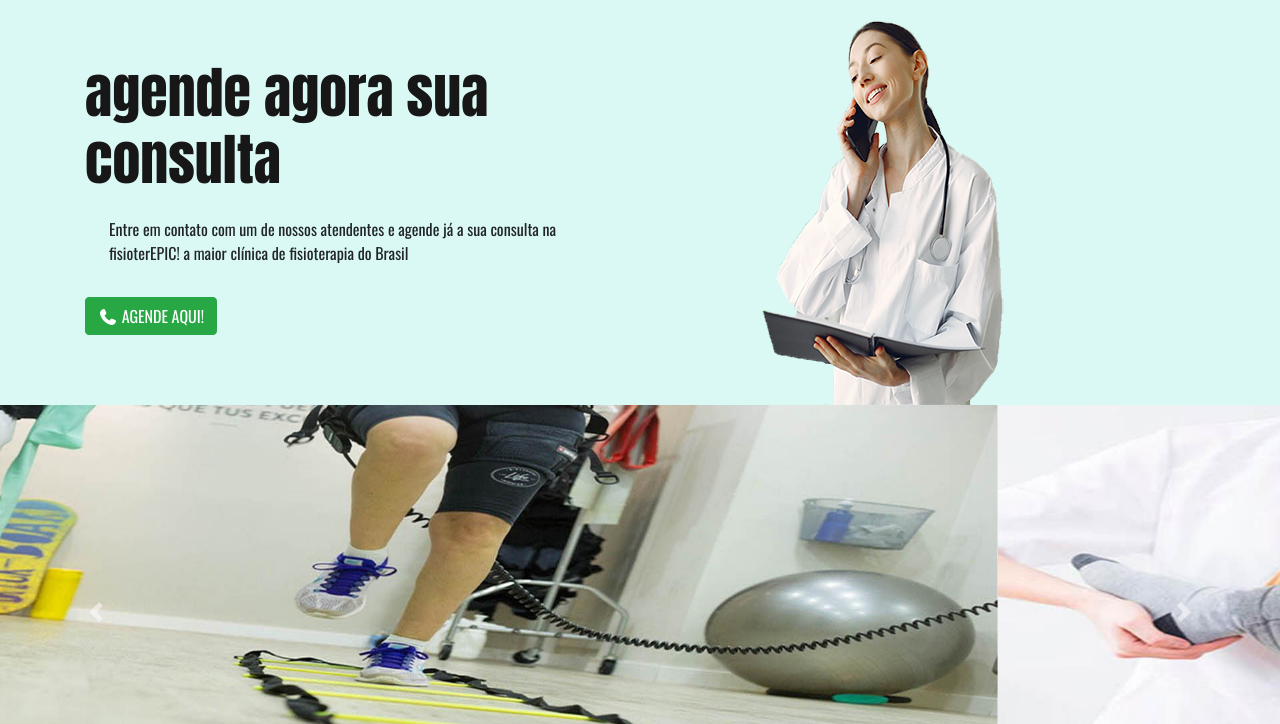
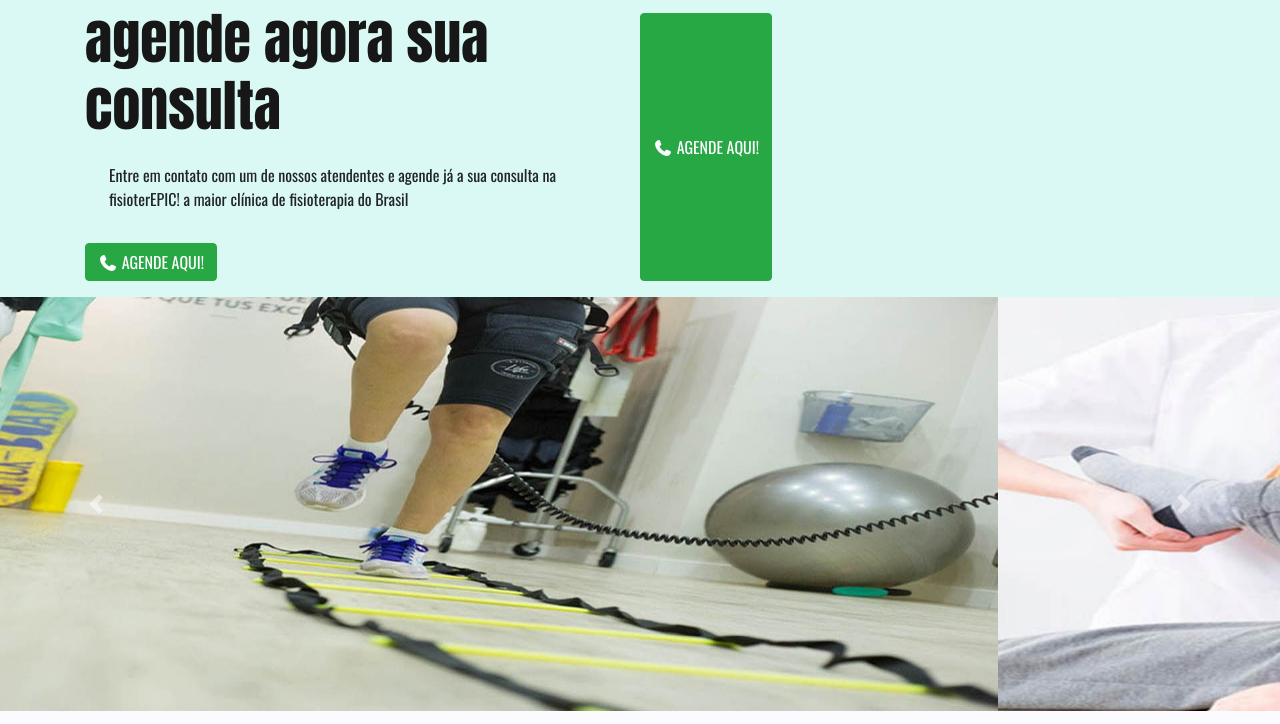
Before and after one commit to EwertonLeal/FisioterEPIC, a plain HTML site: page index.html in a window 1280 px wide. Shown: the part 61-785 px from the top of the page. Drawn offline with nearby package versions, Linux system fonts and the light colour scheme.

Commit message:
criação do link até a pagina de agendamento
foi adicionado um link <a> no botão e em seu corpo foi adicionado um estilo "text-decoration: none" para remover a estilização do link

```diff
--- a/index.html
+++ b/index.html
@@ -72,9 +72,11 @@
                     </div>
                 </div>
 
-                <div class="col-md-6 d-none d-md-block">
-                    <img src="img/doutora_B.png" alt="">
-                </div>
+                    <button type="button" class="btn btn-success mt-2 mb-3">
+                        <a href="agendamento.html" style="text-decoration: none; color: #FBFBFF;">
+                            <i class="fas fa-phone" href=></i> AGENDE AQUI!
+                        </a>
+                    </button>
 
             </div>
         </div>
```
